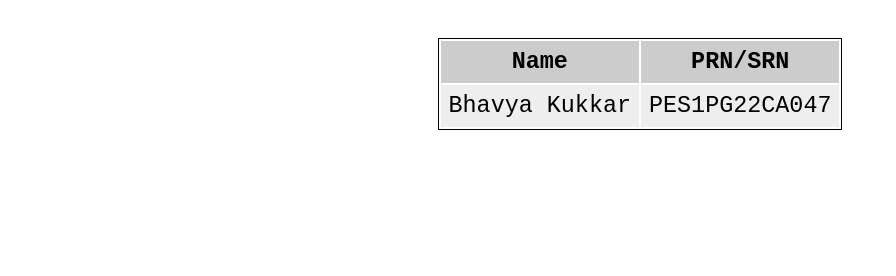
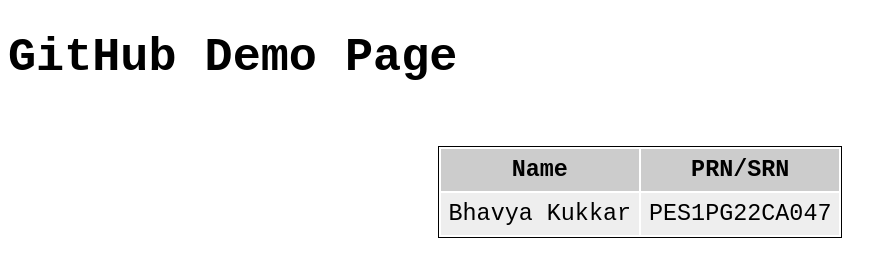
Before and after one commit to vasant3907/github_demo, a plain HTML site: page index.html in a window 1280 px wide. Shown: the whole page, without its empty margins (0-896 px from the left). Drawn offline with Linux system fonts and the light colour scheme.

Commit message:
Update(): minor

```diff
--- a/index.html
+++ b/index.html
@@ -6,15 +6,18 @@
     <title>Github Demo</title>
 </head>
 <body>
-    <table>
-        <tr><th>Name</th><th>PRN/SRN</th></tr>
-        <tr><td>Bhavya Kukkar</td><td>PES1PG22CA047</td></tr>
-        <!-- COPY THE ABOVE LINE & CHANGE TO YOUR NAME AND SRN/PRN (THIS IS A COMMENT) -->
-    </table>
+    <h1>GitHub Demo Page</h1>
+    <div>
+        <table>
+            <tr><th>Name</th><th>PRN/SRN</th></tr>
+            <tr><td>Bhavya Kukkar</td><td>PES1PG22CA047</td></tr>
+            <!-- COPY THE ABOVE LINE & CHANGE TO YOUR NAME AND SRN/PRN (THIS IS A COMMENT) -->
+        </table>
+    </div>
 
     <style>
         html { background-color: white; font-family: monospace; font-size: 1.8em; }
-        body { padding: 30px; display: flex; justify-content: center; align-items: center; }
+        div { padding: 30px; display: flex; justify-content: center; align-items: center; }
         table { border: 1px solid black; overflow-y: scroll; }
         th { padding: 8px; background-color: #cccccc; }
         td { padding: 8px; }
```
